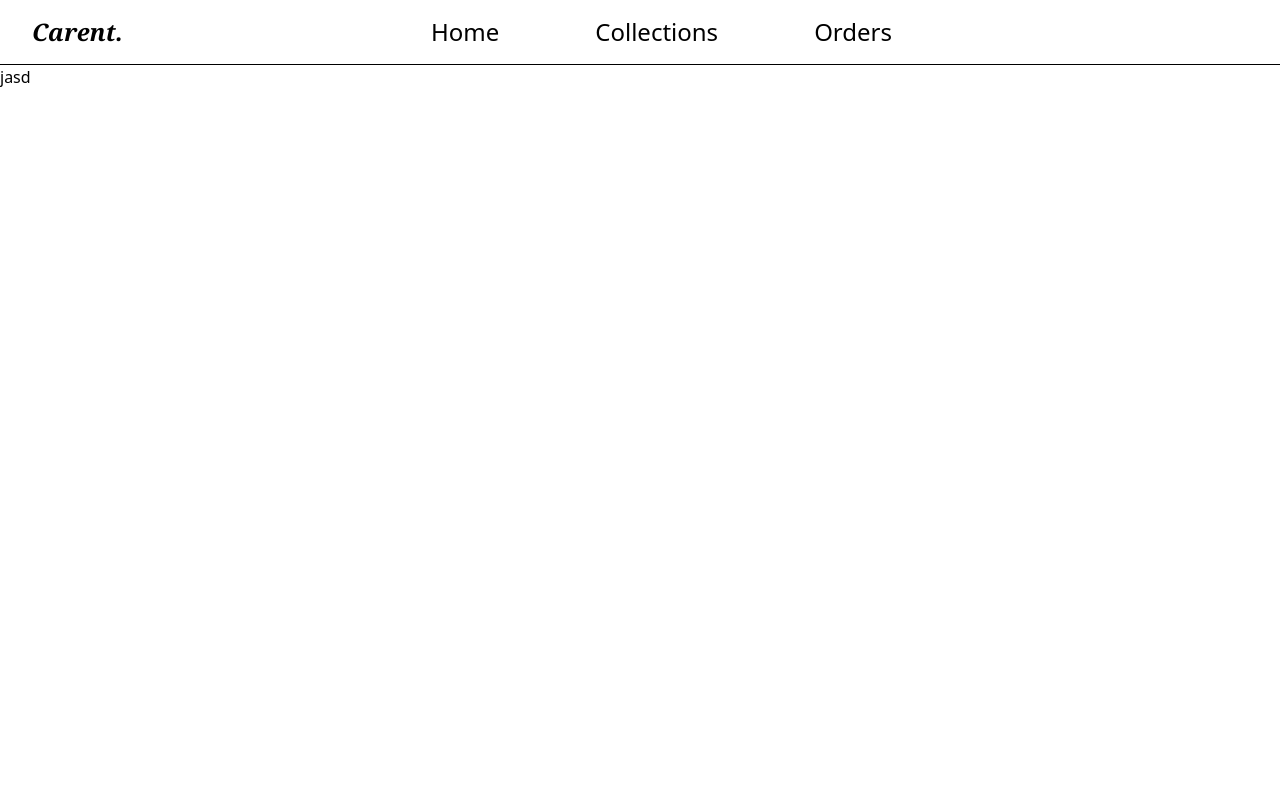
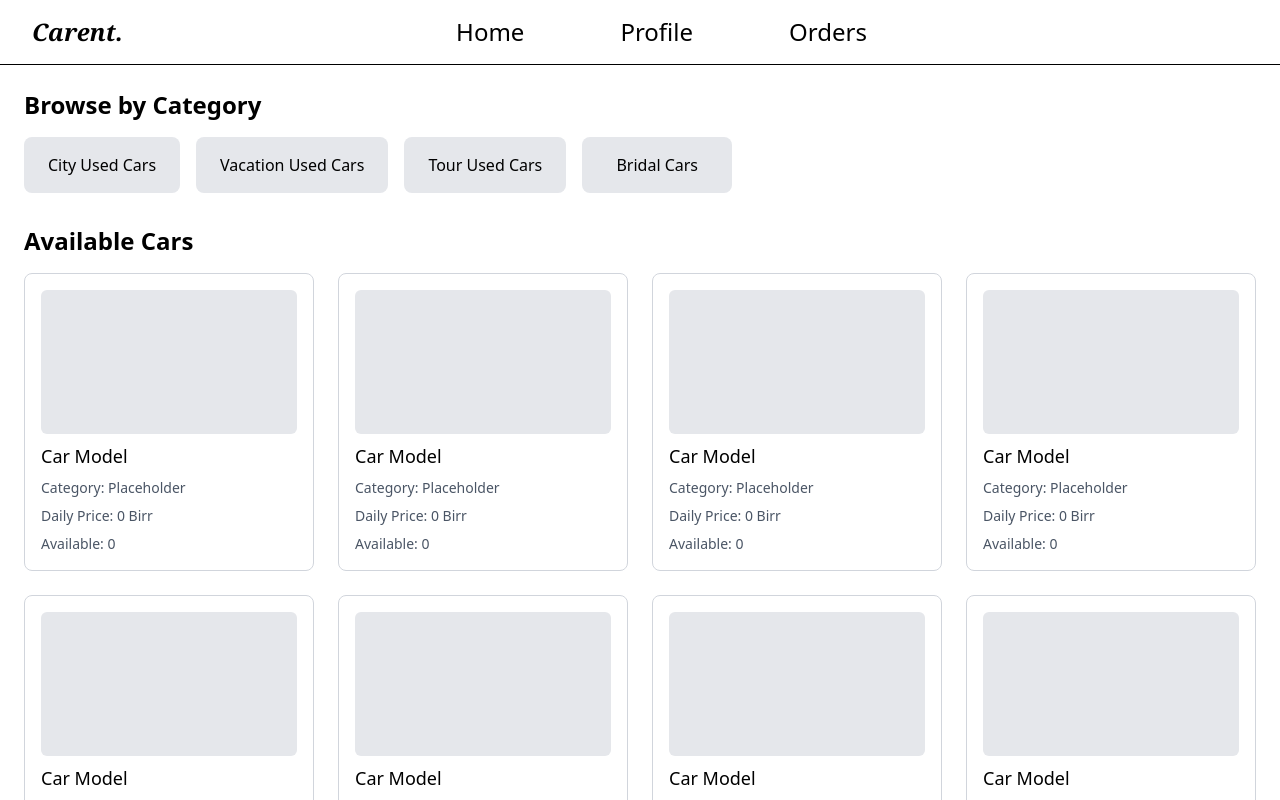
Before and after one commit to yilikaltesfaye/car-rental, a React (Vite) app: page /user in a window 1280 px wide. Built offline with nearby package versions, Linux system fonts and the light colour scheme; some icons are missing.

Commit message:
feat(user-pages): add CarDetail, RentPage, UserOrders, and UserProfile components with initial layouts and functionality

```diff
--- /dev/null
+++ b/src/pages/user/CarDetail.tsx
@@ -0,0 +1,38 @@
+// src/pages/user/CarDetail.tsx
+
+export default function CarDetail() {
+	return (
+		<div className="max-w-4xl mx-auto p-6 flex flex-col gap-6">
+			{/* Car Image */}
+			<div className="w-full h-80 bg-gray-200 rounded-lg overflow-hidden">
+				{/* Image placeholder */}
+			</div>
+
+			{/* Car Details */}
+			<div className="flex flex-col gap-3">
+				<h2 className="text-2xl font-semibold">Car Model Placeholder</h2>
+				<p className="text-gray-700">
+					Category: <span className="font-medium">Category Placeholder</span>
+				</p>
+				<p className="text-gray-700">
+					Daily Price: <span className="font-medium">0 Birr</span>
+				</p>
+				<p className="text-gray-700">
+					Availability: <span className="font-medium">0 available</span>
+				</p>
+				<p className="text-gray-600">
+					Description placeholder for car details and usage notes. Lorem ipsum
+					dolor sit amet, consectetur adipiscing elit.
+				</p>
+			</div>
+
+			{/* Rent Button */}
+			<button
+				className="w-48 px-6 py-3 bg-blue-700 text-white rounded-lg font-medium hover:bg-blue-800 disabled:bg-gray-400 disabled:cursor-not-allowed"
+				disabled={false} // replace with logic later
+			>
+				Rent This Car
+			</button>
+		</div>
+	);
+}
--- /dev/null
+++ b/src/pages/user/RentPage.tsx
@@ -0,0 +1,51 @@
+export default function RentPage() {
+	return (
+		<div className="max-w-3xl mx-auto p-6 flex flex-col gap-6">
+			<h2 className="text-2xl font-semibold">Rent Car</h2>
+
+			{/* Date Range Section */}
+			<div className="flex flex-col gap-2">
+				<label className="text-gray-700 font-medium">Start Date</label>
+				<input type="date" className="border border-gray-300 rounded-lg p-2" />
+			</div>
+
+			<div className="flex flex-col gap-2">
+				<label className="text-gray-700 font-medium">End Date</label>
+				<input type="date" className="border border-gray-300 rounded-lg p-2" />
+			</div>
+
+			{/* License Upload */}
+			<div className="flex flex-col gap-2">
+				<label className="text-gray-700 font-medium">
+					Upload License Photo
+				</label>
+				<input
+					type="file"
+					accept="image/*"
+					className="border border-gray-300 rounded-lg p-2"
+				/>
+				<div className="w-full h-40 bg-gray-200 rounded-lg flex items-center justify-center text-gray-500">
+					License Preview Placeholder
+				</div>
+			</div>
+
+			{/* Confirmation / Summary */}
+			<div className="border border-gray-300 rounded-lg p-4 bg-gray-50 flex flex-col gap-2">
+				<p>
+					Car Model: <span className="font-medium">Car Model Placeholder</span>
+				</p>
+				<p>
+					Rental Days: <span className="font-medium">0</span>
+				</p>
+				<p>
+					Total Price: <span className="font-medium">0 Birr</span>
+				</p>
+			</div>
+
+			{/* Submit Button */}
+			<button className="w-48 px-6 py-3 bg-blue-700 text-white rounded-lg font-medium hover:bg-blue-800">
+				Confirm Rent
+			</button>
+		</div>
+	);
+}
--- a/src/pages/user/UserHome.tsx
+++ b/src/pages/user/UserHome.tsx
@@ -1,7 +1,45 @@
-import React from "react";
+// src/pages/user/UserHome.tsx
 
-const UserHome = () => {
-	return <div>jasd</div>;
-};
+export default function UserHome() {
+	return (
+		<div className="max-w-7xl mx-auto p-6">
+			{/* Categories Section */}
+			<section className="mb-8">
+				<h2 className="text-2xl font-semibold mb-4">Browse by Category</h2>
+				<div className="flex flex-wrap gap-4">
+					<div className="bg-gray-200 px-6 py-4 rounded-lg cursor-pointer text-center font-medium min-w-[150px]">
+						City Used Cars
+					</div>
+					<div className="bg-gray-200 px-6 py-4 rounded-lg cursor-pointer text-center font-medium min-w-[150px]">
+						Vacation Used Cars
+					</div>
+					<div className="bg-gray-200 px-6 py-4 rounded-lg cursor-pointer text-center font-medium min-w-[150px]">
+						Tour Used Cars
+					</div>
+					<div className="bg-gray-200 px-6 py-4 rounded-lg cursor-pointer text-center font-medium min-w-[150px]">
+						Bridal Cars
+					</div>
+				</div>
+			</section>
 
-export default UserHome;
+			{/* Car Gallery Section */}
+			<section>
+				<h2 className="text-2xl font-semibold mb-4">Available Cars</h2>
+				<div className="grid grid-cols-1 sm:grid-cols-2 md:grid-cols-3 lg:grid-cols-4 gap-6">
+					{Array.from({ length: 8 }).map((_, idx) => (
+						<div
+							key={idx}
+							className="bg-white border border-gray-300 rounded-lg p-4 flex flex-col gap-2"
+						>
+							<div className="h-36 bg-gray-200 rounded-md"></div>
+							<h3 className="text-lg font-medium">Car Model</h3>
+							<p className="text-sm text-gray-600">Category: Placeholder</p>
+							<p className="text-sm text-gray-600">Daily Price: 0 Birr</p>
+							<p className="text-sm text-gray-600">Available: 0</p>
+						</div>
+					))}
+				</div>
+			</section>
+		</div>
+	);
+}
--- a/src/pages/user/UserLayout.tsx
+++ b/src/pages/user/UserLayout.tsx
@@ -5,6 +5,20 @@ import CloseLineIcon from "remixicon-react/CloseLineIcon";
 
 const UserLayout = () => {
 	const [open, setOpen] = useState(false);
+	const navItems = [
+		{
+			name: "Home",
+			link: "/user",
+		},
+		{
+			name: "Profile",
+			link: "/user/profile",
+		},
+		{
+			name: "Orders",
+			link: "/user/orders",
+		},
+	];
 
 	return (
 		<div className="flex flex-col h-screen w-full">
@@ -14,15 +28,13 @@ const UserLayout = () => {
 				</Link>
 
 				<ul className="flex flex-row gap-24 text-2xl font-medium">
-					<li>
-						<Link to="/user">Home</Link>
-					</li>
-					<li>
-						<Link to="/user/collections">Collections</Link>
-					</li>
-					<li>
-						<Link to="/user/orders">Orders</Link>
-					</li>
+					{navItems.map((item) => {
+						return (
+							<li>
+								<Link to={item.link}>{item.name}</Link>
+							</li>
+						);
+					})}
 				</ul>
 
 				<div className="relative">
@@ -35,20 +47,6 @@ const UserLayout = () => {
 
 					{open && (
 						<div className="absolute right-0 mt-2 w-44 bg-white shadow-md border rounded-md py-2 text-lg">
-							<Link
-								to="/user/profile"
-								className="block px-4 py-2 hover:bg-gray-100"
-							>
-								Profile
-							</Link>
-
-							<Link
-								to="/user/settings"
-								className="block px-4 py-2 hover:bg-gray-100"
-							>
-								Settings
-							</Link>
-
 							<Link to="/logout" className="block px-4 py-2 hover:bg-gray-100">
 								Logout
 							</Link>
--- /dev/null
+++ b/src/pages/user/UserOrders.tsx
@@ -0,0 +1,38 @@
+export default function UserOrders() {
+	return (
+		<div className="max-w-5xl mx-auto p-6 flex flex-col gap-6">
+			<h2 className="text-2xl font-semibold">My Rentals</h2>
+
+			{/* Orders Table */}
+			<div className="overflow-x-auto">
+				<table className="min-w-full border border-gray-300 rounded-lg overflow-hidden">
+					<thead className="bg-gray-100">
+						<tr>
+							<th className="py-3 px-4 text-left font-medium">Car Model</th>
+							<th className="py-3 px-4 text-left font-medium">Category</th>
+							<th className="py-3 px-4 text-left font-medium">Start Date</th>
+							<th className="py-3 px-4 text-left font-medium">End Date</th>
+							<th className="py-3 px-4 text-left font-medium">Status</th>
+						</tr>
+					</thead>
+					<tbody>
+						{Array.from({ length: 5 }).map((_, idx) => (
+							<tr
+								key={idx}
+								className="border-t border-gray-200 hover:bg-gray-50"
+							>
+								<td className="py-3 px-4">Toyota Corolla</td>
+								<td className="py-3 px-4">City Used Cars</td>
+								<td className="py-3 px-4">2025-01-10</td>
+								<td className="py-3 px-4">2025-01-12</td>
+								<td className="py-3 px-4 font-medium text-green-600">
+									Ongoing
+								</td>
+							</tr>
+						))}
+					</tbody>
+				</table>
+			</div>
+		</div>
+	);
+}
--- /dev/null
+++ b/src/pages/user/UserProfile.tsx
@@ -0,0 +1,59 @@
+export default function UserProfile() {
+	return (
+		<div className="max-w-3xl mx-auto p-6 flex flex-col gap-6">
+			<h2 className="text-2xl font-semibold">My Profile</h2>
+
+			{/* Profile Form */}
+			<form className="flex flex-col gap-4">
+				{/* Username (readonly) */}
+				<div className="flex flex-col gap-1">
+					<label className="text-gray-700 font-medium">Username</label>
+					<input
+						type="text"
+						className="border border-gray-300 rounded-lg p-2 bg-gray-100"
+						value="username_placeholder"
+						readOnly
+					/>
+				</div>
+
+				{/* Full Name */}
+				<div className="flex flex-col gap-1">
+					<label className="text-gray-700 font-medium">Full Name</label>
+					<input
+						type="text"
+						className="border border-gray-300 rounded-lg p-2"
+						placeholder="Enter full name"
+					/>
+				</div>
+
+				{/* Address */}
+				<div className="flex flex-col gap-1">
+					<label className="text-gray-700 font-medium">Address</label>
+					<input
+						type="text"
+						className="border border-gray-300 rounded-lg p-2"
+						placeholder="Enter address"
+					/>
+				</div>
+
+				{/* Phone */}
+				<div className="flex flex-col gap-1">
+					<label className="text-gray-700 font-medium">Phone Number</label>
+					<input
+						type="tel"
+						className="border border-gray-300 rounded-lg p-2"
+						placeholder="Enter phone number"
+					/>
+				</div>
+
+				{/* Submit Button */}
+				<button
+					type="submit"
+					className="w-48 px-6 py-3 bg-blue-700 text-white rounded-lg font-medium hover:bg-blue-800"
+				>
+					Update Profile
+				</button>
+			</form>
+		</div>
+	);
+}
```
